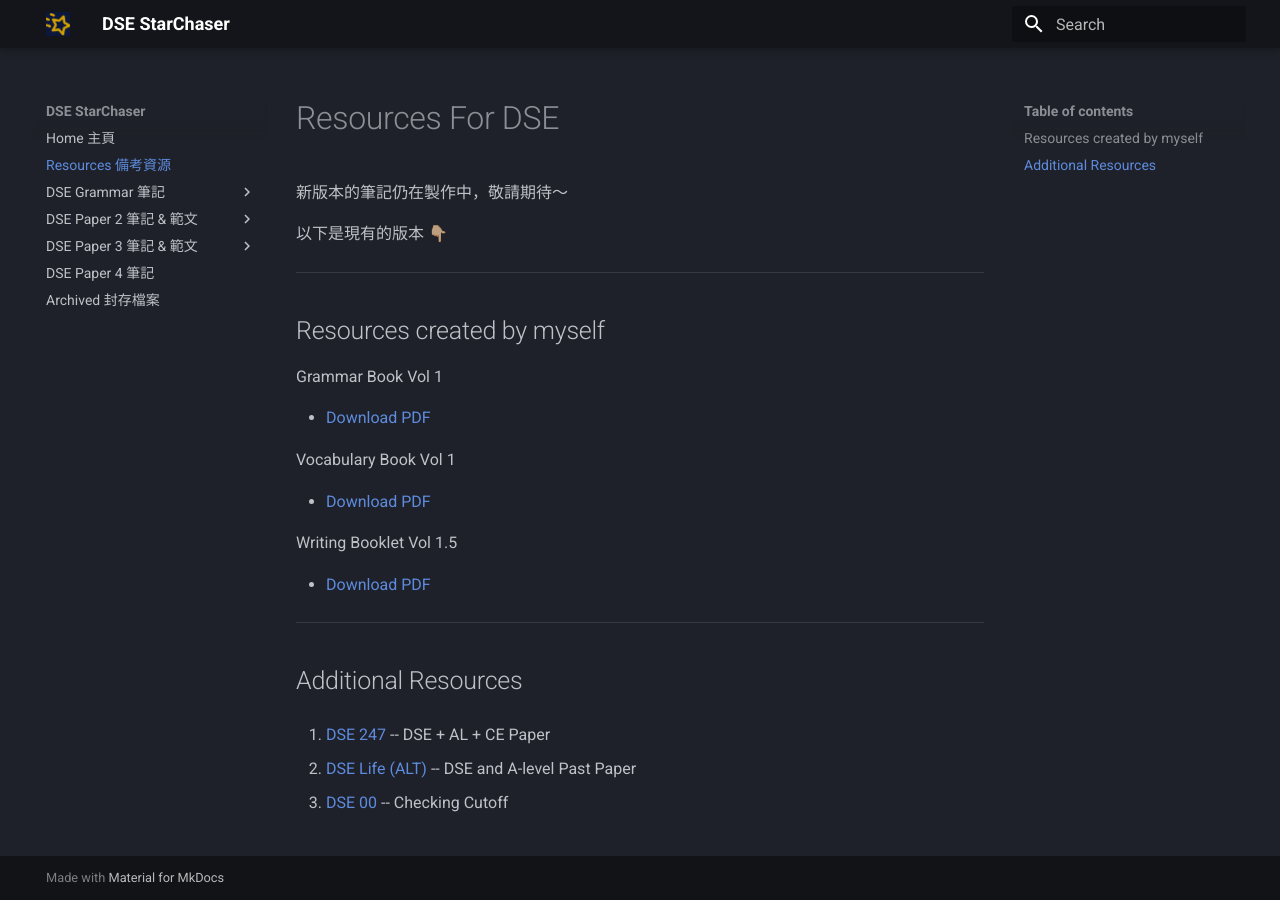
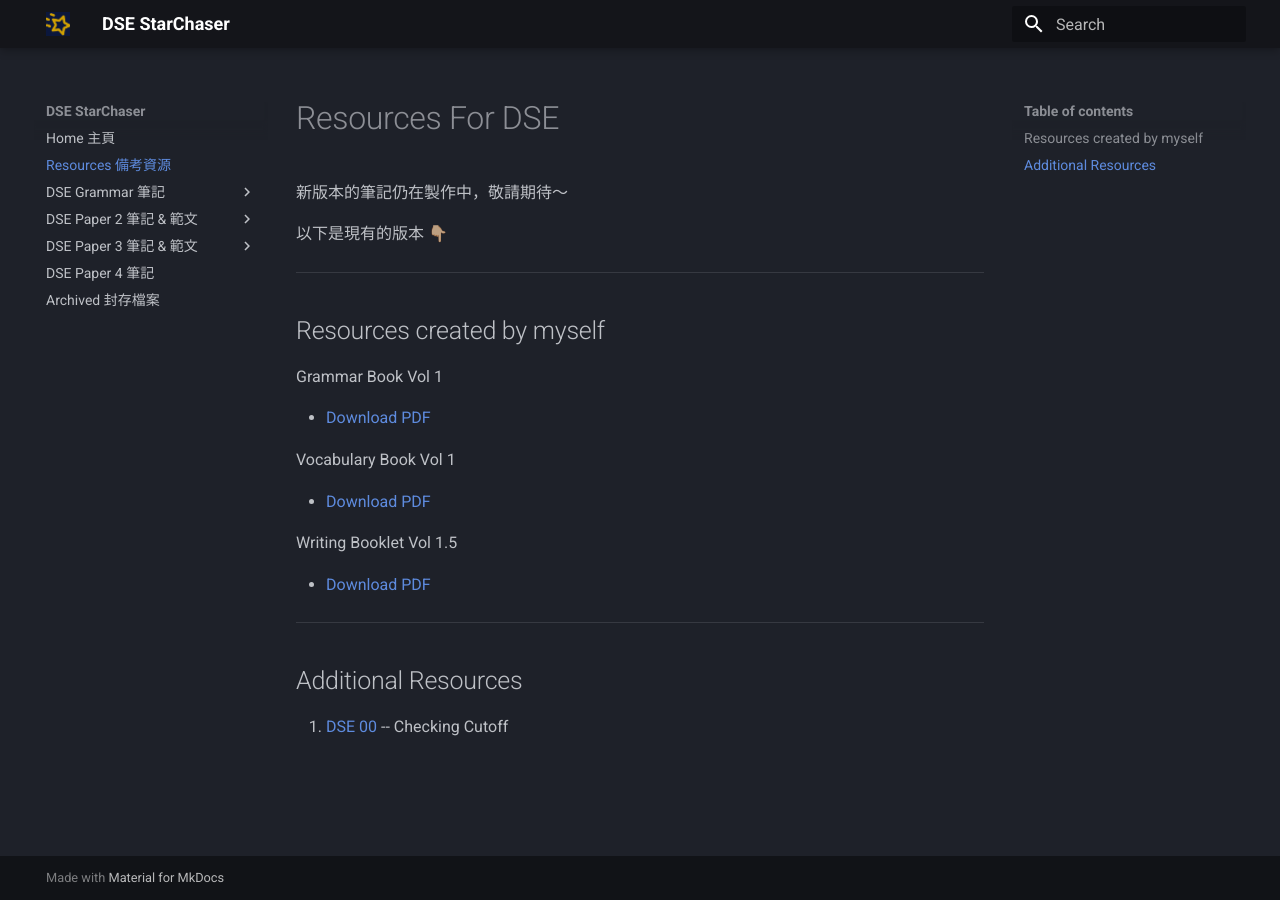
Before and after one commit to louiskwt/starchaser-portal, an MkDocs documentation site: the page built from docs/resources/index.md, in a window 1280 px wide. Built offline with MkDocs 1.6.1 and Material for MkDocs 9.7.7, drawn with Linux system fonts in a browser that asks for light colours.

Commit message:
remove pp resources that are no longer available

```diff
--- a/docs/resources/index.md
+++ b/docs/resources/index.md
@@ -32,8 +32,4 @@
 
 ## Additional Resources
 
-1. [DSE 247](https://dse247.com/subject/english/) -- DSE + AL + CE Paper
-
-2. [DSE Life (ALT)](https://dsepp.ru/) -- DSE and A-level Past Paper
-
-3. [DSE 00](https://www.dse00.com/p/english-cut-off-details.html) -- Checking Cutoff
+1. [DSE 00](https://www.dse00.com/p/english-cut-off-details.html) -- Checking Cutoff
```
